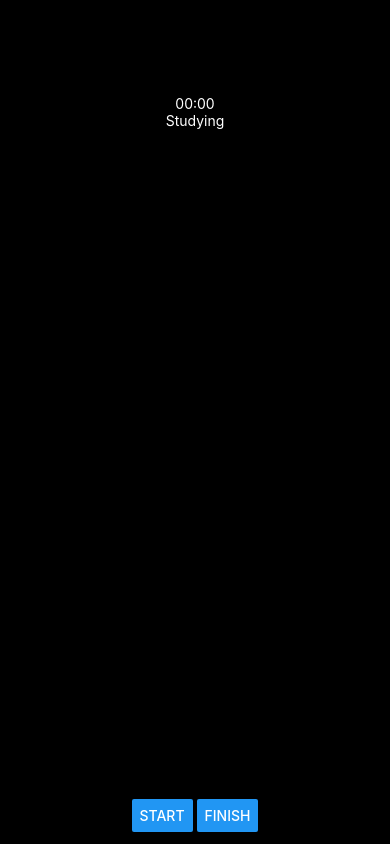
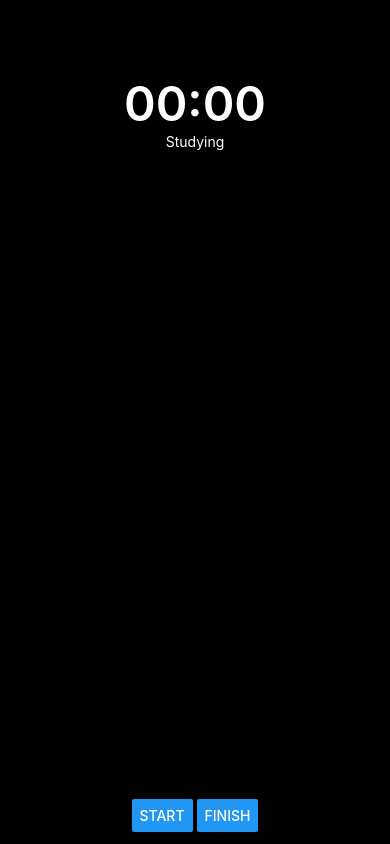
Before and after one commit to DripSwag/Flowtime, a React Native app: screen / in a window 390 px wide. Built offline with nearby package versions, Linux system fonts and the light colour scheme.

Commit message:
Added clock text component and toast to indicate not enough time studying to have break

```diff
--- a/app.json
+++ b/app.json
@@ -11,9 +11,7 @@
       "resizeMode": "contain",
       "backgroundColor": "#ffffff"
     },
-    "assetBundlePatterns": [
-      "**/*"
-    ],
+    "assetBundlePatterns": ["**/*"],
     "ios": {
       "supportsTablet": true
     },
--- a/components/Clock.tsx
+++ b/components/Clock.tsx
@@ -1,10 +1,10 @@
-import { Text, View } from 'react-native'
+import { View } from 'react-native'
 import { useEffect } from 'react'
 import { useStudy } from '../hooks/useStudy'
-import { styles } from '../themes'
 import StudyLabel from './StudyLabel'
 import { useClock } from '../hooks/useClock'
 import { CountdownCircleTimer } from 'react-native-countdown-circle-timer'
+import ClockText from './ClockText'
 
 export default function Clock() {
   const study = useStudy()
@@ -48,13 +48,7 @@ export default function Clock() {
             {({ remainingTime }) => {
               return (
                 <View style={{ alignItems: 'center' }}>
-                  <Text style={styles.text}>
-                    {`${
-                      Math.floor(remainingTime / 60) < 10 ? '0' : ''
-                    }${Math.floor(remainingTime / 60)}:${
-                      remainingTime % 60 < 10 ? '0' : ''
-                    }${(remainingTime % 60).toString()}`}
-                  </Text>
+                  <ClockText time={remainingTime} />
                   <StudyLabel />
                 </View>
               )
@@ -63,13 +57,7 @@ export default function Clock() {
         </View>
       ) : (
         <View style={{ alignItems: 'center' }}>
-          <Text style={{ color: 'white' }}>
-            {`${Math.floor(clock.time / 60) < 10 ? '0' : ''}${Math.floor(
-              clock.time / 60,
-            )}:${clock.time % 60 < 10 ? '0' : ''}${(
-              clock.time % 60
-            ).toString()}`}
-          </Text>
+          <ClockText time={clock.time} />
           <StudyLabel />
         </View>
       )}
--- /dev/null
+++ b/components/ClockText.tsx
@@ -0,0 +1,16 @@
+import { Text } from 'react-native'
+import { styles } from '../themes'
+
+interface Params {
+  time: number
+}
+
+export default function ClockText({ time }: Params) {
+  return (
+    <Text style={[styles.text, { fontSize: 48, fontWeight: '600' }]}>
+      {`${Math.floor(time / 60) < 10 ? '0' : ''}${Math.floor(time / 60)}:${
+        time % 60 < 10 ? '0' : ''
+      }${(time % 60).toString()}`}
+    </Text>
+  )
+}
--- a/components/FinishButton.tsx
+++ b/components/FinishButton.tsx
@@ -1,14 +1,19 @@
 import { Button } from 'react-native'
 import { useClock } from '../hooks/useClock'
 import { useStudy } from '../hooks/useStudy'
+import { ToastAndroid } from 'react-native'
 
 export default function FinishButton() {
   const study = useStudy()
   const clock = useClock()
 
   function handleClick() {
-    clock.divide()
-    study.study()
+    if (clock.time > 3) {
+      clock.divide()
+      study.study()
+    } else {
+      ToastAndroid.show("You haven't studied enough!", ToastAndroid.SHORT)
+    }
   }
 
   if (!study.isStudy) {
```
